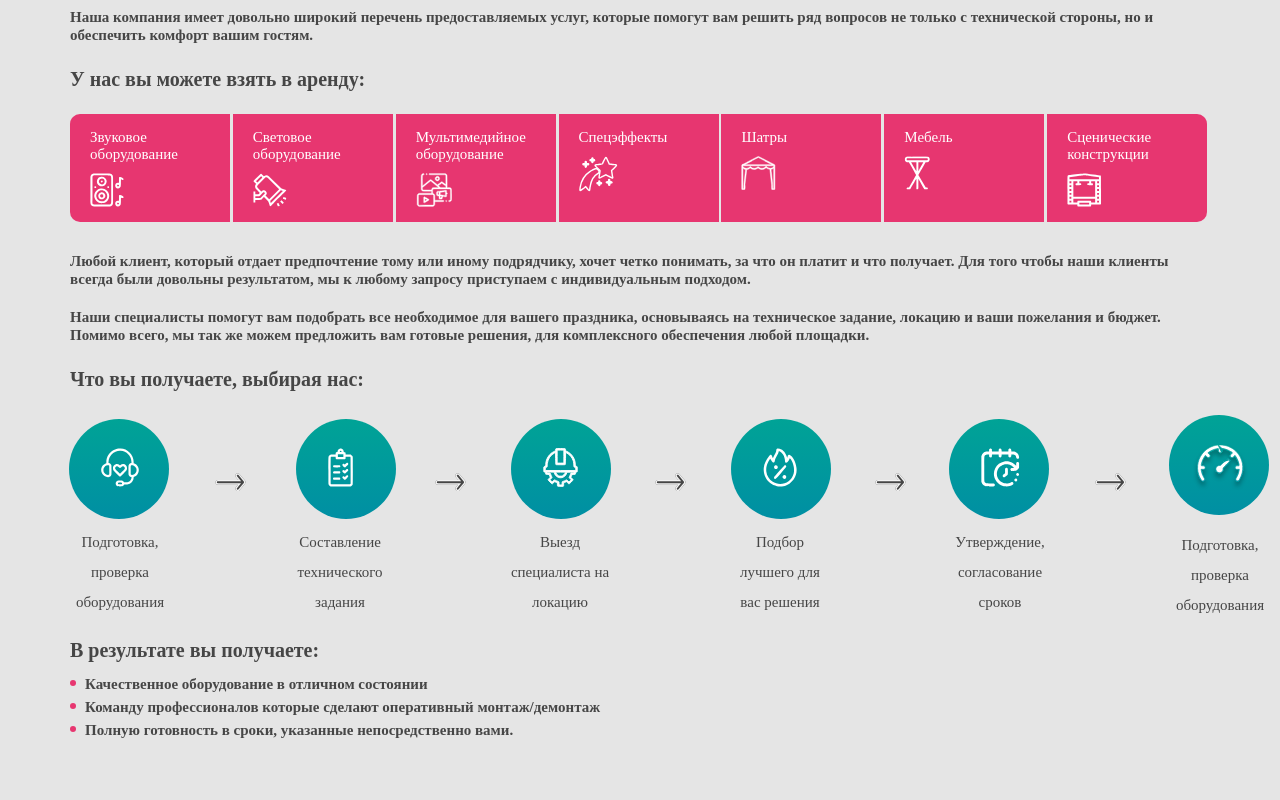
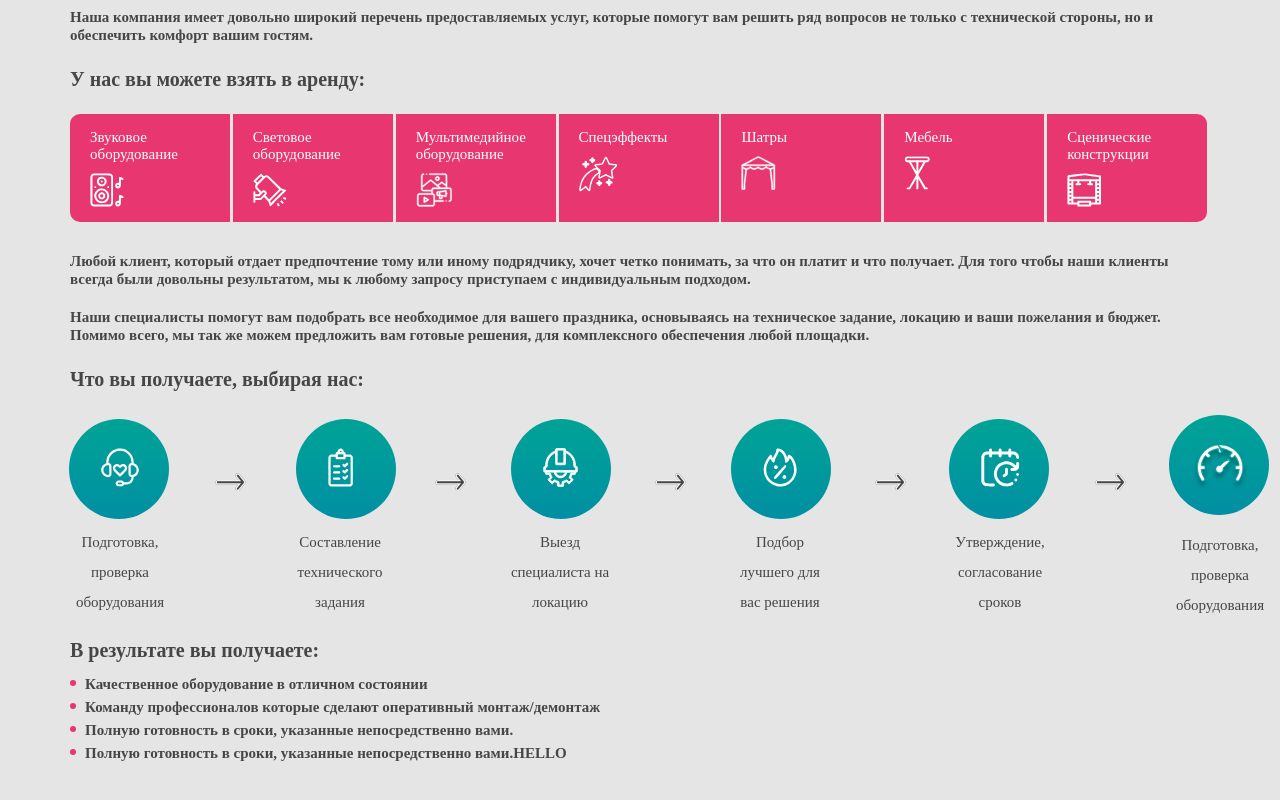
Before and after one commit to Maksymhp/showplus, a plain HTML site: page index.html in a window 1280 px wide. Shown: the part 1914-2714 px from the top of the page. Drawn offline with Linux system fonts and the light colour scheme.

Commit message:
Update index.html

```diff
--- a/index.html
+++ b/index.html
@@ -369,6 +369,7 @@
                 <p class="text text__end">Качественное оборудование в отличном состоянии</p>
                 <p class="text text__end">Команду профессионалов которые сделают оперативный монтаж/демонтаж</p>
                 <p class="text text__end">Полную готовность в сроки, указанные непосредственно вами.</p>
+                <p class="text text__end">Полную готовность в сроки, указанные непосредственно вами.HELLO</p>
             </div>
         </div>
     </section>
```
